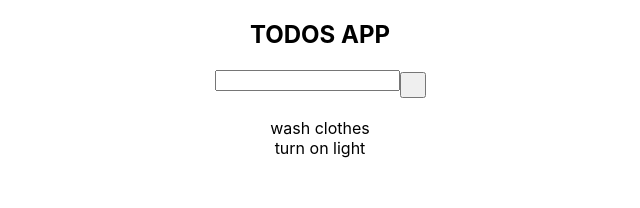
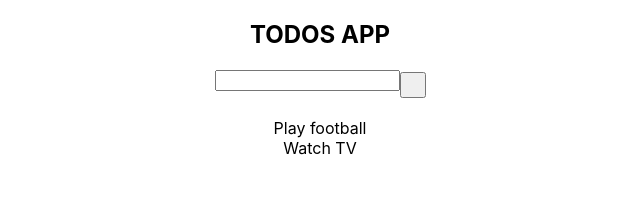
Before and after one commit to tony-26/todos-2, a React (Create React App) app: page / in a window 1280 px wide. Shown: the top 208 px of the page, without its empty margins (320-960 px from the left). Built offline with nearby package versions, Linux system fonts and the light colour scheme.

Commit message:
general commit

```diff
--- a/src/App.js
+++ b/src/App.js
@@ -4,13 +4,16 @@ import AddTask from "./Components/AddTask";
 import TaskList from "./Components/TaskList";
 
 const App = () => {
-  const [tasks, setTasks] = useState(["wash clothes", "turn on light"]);
+  const [tasks, setTasks] = useState([
+    { text: "Play football", color: "red", isComplete: true },
+    { text: "Watch TV", color: "black", isComplete: false },
+  ]);
 
   return (
     <div className="App">
       <h2>TODOS APP</h2>
       <AddTask tasks={tasks} setTasks={setTasks} />
-      <TaskList tasks={tasks} />
+      <TaskList tasks={tasks} setTasks={setTasks} />
     </div>
   );
 };
--- a/src/Components/TaskList.js
+++ b/src/Components/TaskList.js
@@ -1,9 +1,9 @@
 const TaskList = (props) => {
-  const { tasks } = props;
+  const { i, tasks, setTasks } = props;
   return (
     <div>
       {tasks.map((e, i) => {
-        return <div key={i}>{e}</div>;
+        return <div key={i}>{tasks[i].text}</div>;
       })}
     </div>
   );
```
